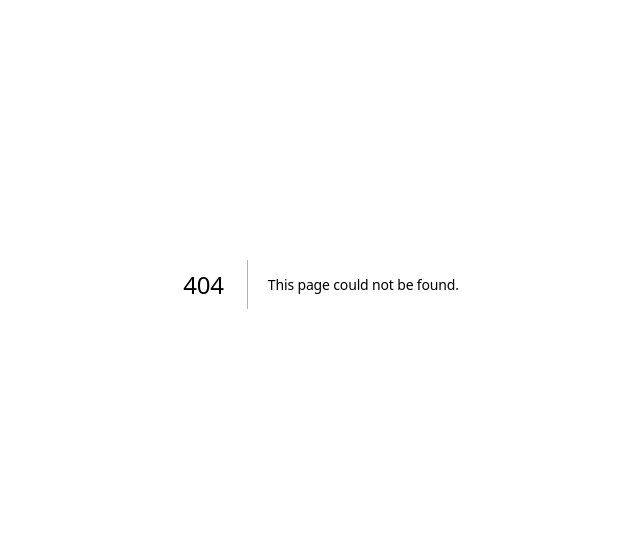
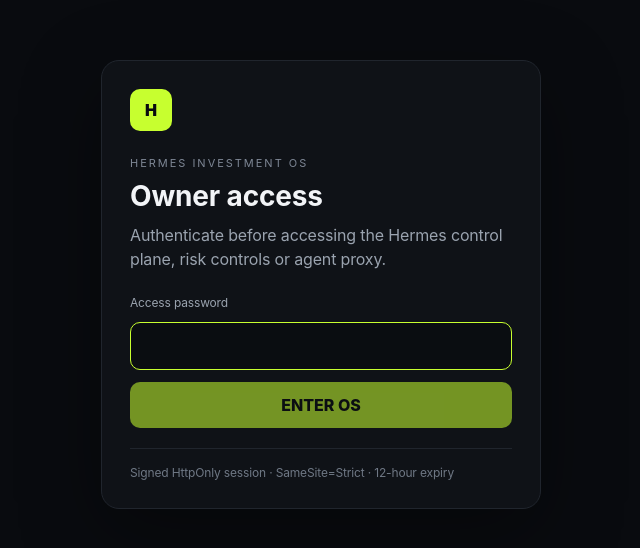
Before and after one commit to ianvdbrink3/Hermes, a Next.js app: page /login in a window 1280 px wide. Before the commit this address had no page. Shown: the part 116-664 px from the top of the page, without its empty margins (319-959 px from the left). Built offline with nearby package versions, Linux system fonts and the light colour scheme.

Commit message:
security: add protected OS login page

```diff
--- /dev/null
+++ b/src/app/login/page.tsx
@@ -0,0 +1,64 @@
+"use client";
+
+import { FormEvent, useMemo, useState } from "react";
+import { useSearchParams } from "next/navigation";
+import styles from "./login.module.css";
+
+export default function LoginPage() {
+  const searchParams = useSearchParams();
+  const [password, setPassword] = useState("");
+  const [busy, setBusy] = useState(false);
+  const [error, setError] = useState<string | null>(null);
+  const configMissing = searchParams.get("config") === "missing";
+  const next = useMemo(() => {
+    const requested = searchParams.get("next") || "/";
+    return requested.startsWith("/") && !requested.startsWith("//") ? requested : "/";
+  }, [searchParams]);
+
+  async function submit(event: FormEvent<HTMLFormElement>) {
+    event.preventDefault();
+    if (!password || busy) return;
+    setBusy(true);
+    setError(null);
+
+    try {
+      const response = await fetch("/api/auth/login", {
+        method: "POST",
+        headers: { "Content-Type": "application/json" },
+        body: JSON.stringify({ password }),
+      });
+      const data = await response.json().catch(() => ({}));
+      if (!response.ok) {
+        setError(data.error || "Login failed");
+        return;
+      }
+      window.location.assign(next);
+    } catch {
+      setError("Login service is unreachable");
+    } finally {
+      setBusy(false);
+    }
+  }
+
+  return (
+    <main className={styles.page}>
+      <section className={`${styles.card} ${configMissing ? styles.missing : ""}`}>
+        <div className={styles.mark}>H</div>
+        <span className={styles.eyebrow}>HERMES INVESTMENT OS</span>
+        <h1>Owner access</h1>
+        <p>Authenticate before accessing the Hermes control plane, risk controls or agent proxy.</p>
+        {configMissing ? (
+          <p><strong>Authentication is not configured.</strong> Set OS_ACCESS_PASSWORD and OS_SESSION_SECRET in Vercel, then redeploy.</p>
+        ) : (
+          <form className={styles.form} onSubmit={submit}>
+            <label htmlFor="password">Access password</label>
+            <input id="password" name="password" type="password" autoComplete="current-password" value={password} onChange={(event) => setPassword(event.target.value)} autoFocus />
+            <button disabled={busy || !password}>{busy ? "AUTHENTICATING…" : "ENTER OS"}</button>
+          </form>
+        )}
+        {error && <p className={styles.error}>{error}</p>}
+        <div className={styles.meta}>Signed HttpOnly session · SameSite=Strict · 12-hour expiry</div>
+      </section>
+    </main>
+  );
+}
```
